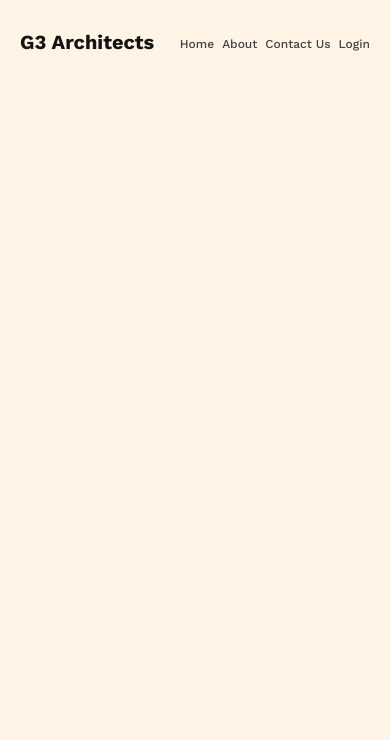
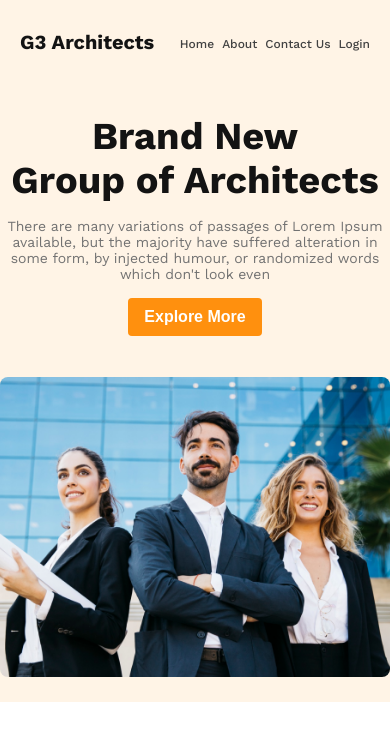
Before and after one commit to AdalOnShow/g3-architects-landing-page, a plain HTML site: page index.html in a window 390 px wide. Drawn offline with nearby package versions, Linux system fonts and the light colour scheme.

Commit message:
Add hero section with title, description, button, and image; enhance button styles and responsiveness

```diff
--- a/index.html
+++ b/index.html
@@ -21,6 +21,15 @@
         </ul>
       </nav>
     </header>
+    <div class="des">
+      <h1>Brand New <br> Group of Architects</h1>
+      <p>There are many variations of passages of Lorem Ipsum available, but the majority have suffered alteration in
+        some form,
+        by injected humour, or randomized words which don't look even</p>
+      <button class="btn">Explore More</button>
+      <img src="./images/banner.png" alt="">
+    </div>
+
   </section>
 </body>
 
--- a/style.css
+++ b/style.css
@@ -18,6 +18,8 @@ html {
 }
 
 :root {
+  --primary: #FF900E;
+  --white: #ffffff;
   --dark-1: #131313;
   --dark-2: #424242;
   --dark-3: #727272;
@@ -29,9 +31,27 @@ html {
   margin: 0 auto;
 }
 
+.btn {
+  display: flex;
+  align-items: center;
+  justify-content: center;
+  padding: 20px 24px;
+  font-size: 20px;
+  background-color: var(--primary);
+  color: var(--white);
+  font-weight: 600;
+  border: none;
+  border-radius: 8px;
+  cursor: pointer;
+  transition: 200ms ease;
+
+  &:hover {
+    background-color: #a78e03;
+  }
+}
+
 /* hero section */
 #hero {
-  height: 100dvh;
   background-color: rgba(255, 144, 14, 0.1);
 
   /* header section */
@@ -64,28 +84,89 @@ html {
       }
     }
   }
+
+  .des {
+    text-align: center;
+    display: flex;
+    flex-direction: column;
+    justify-content: center;
+    align-items: center;
+    gap: 32px;
+    margin-top: 100px;
+
+    h1 {
+      font-size: 64px;
+      font-weight: bold;
+      color: var(--dark-1);
+    }
+
+    p {
+      font-size: 16px;
+      max-width: 868px;
+    }
+
+    img {
+      max-width: 1440px;
+      height: 700px;
+      border-radius: 8px;
+      margin: 45px 0;
+      width: 100%;
+      object-fit: cover;
+    }
+  }
+
 }
 
 
 
 /* responsive for small device */
 @media screen and (max-width: 576px) {
+  .btn {
+    padding: 10px 16px;
+    font-size: 16px;
+    border-radius: 4px;
+  }
+
   #hero {
     header {
       padding-top: 30px;
+
       #logo {
         font-size: 20px;
       }
+
       nav {
         ul {
           gap: 8px;
+
           li {
             list-style: none;
+
             a {
               font-size: 12px;
             }
           }
         }
+      }
+    }
+
+    .des {
+      gap: 16px;
+      margin-top: 60px;
+
+      h1 {
+        font-size: 38px
+      }
+
+      p {
+        font-size: 14px;
+      }
+
+      img {
+        width: 100%;
+        height: 300px;
+        object-fit: cover;
+        margin: 25px 0;
       }
     }
   }
@@ -96,12 +177,15 @@ html {
   #hero {
     header {
       padding-top: 30px;
+
       #logo {
         font-size: 35px;
       }
+
       nav {
         ul {
           gap: 14px;
+
           li {
             a {
               font-size: 16px;
@@ -110,5 +194,22 @@ html {
         }
       }
     }
+
+    .des {
+      h1 {
+        font-size: 30px
+      }
+
+      p {
+        font-size: 18px;
+      }
+
+      img {
+        width: 100%;
+        height: 400px;
+        object-fit: cover;
+        margin: 25px 0;
+      }
+    }
   }
 }
```
